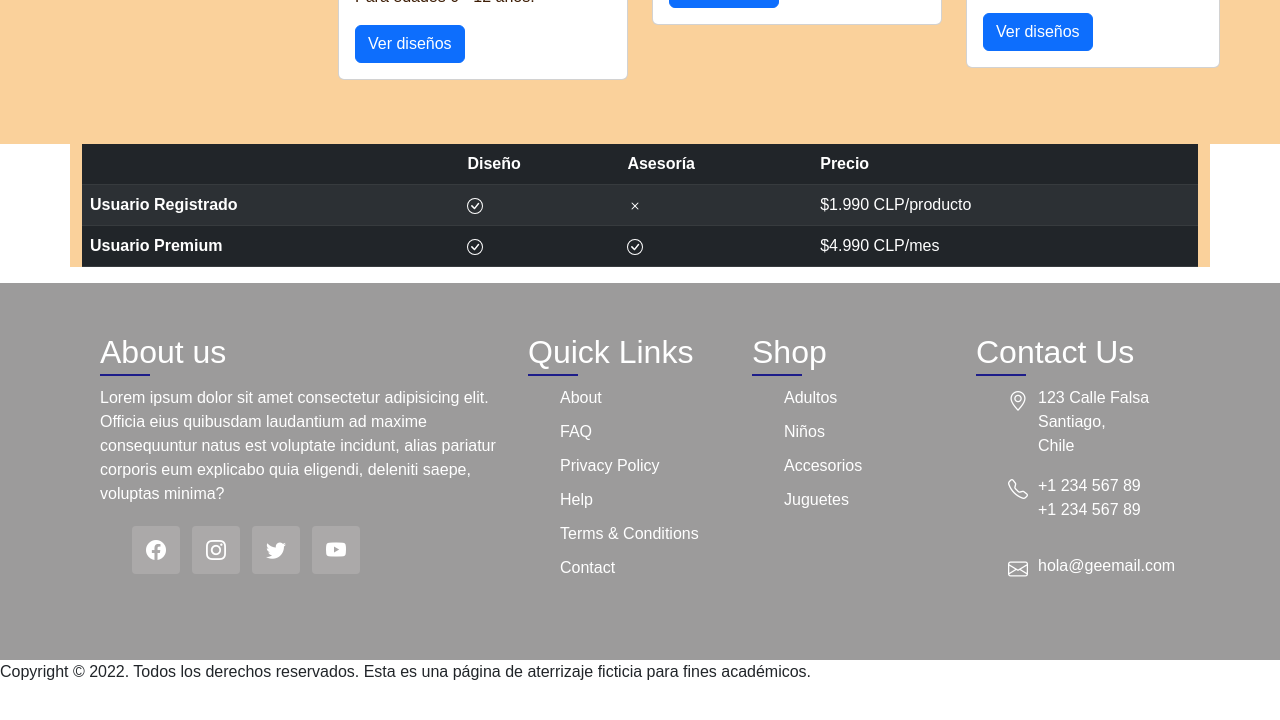
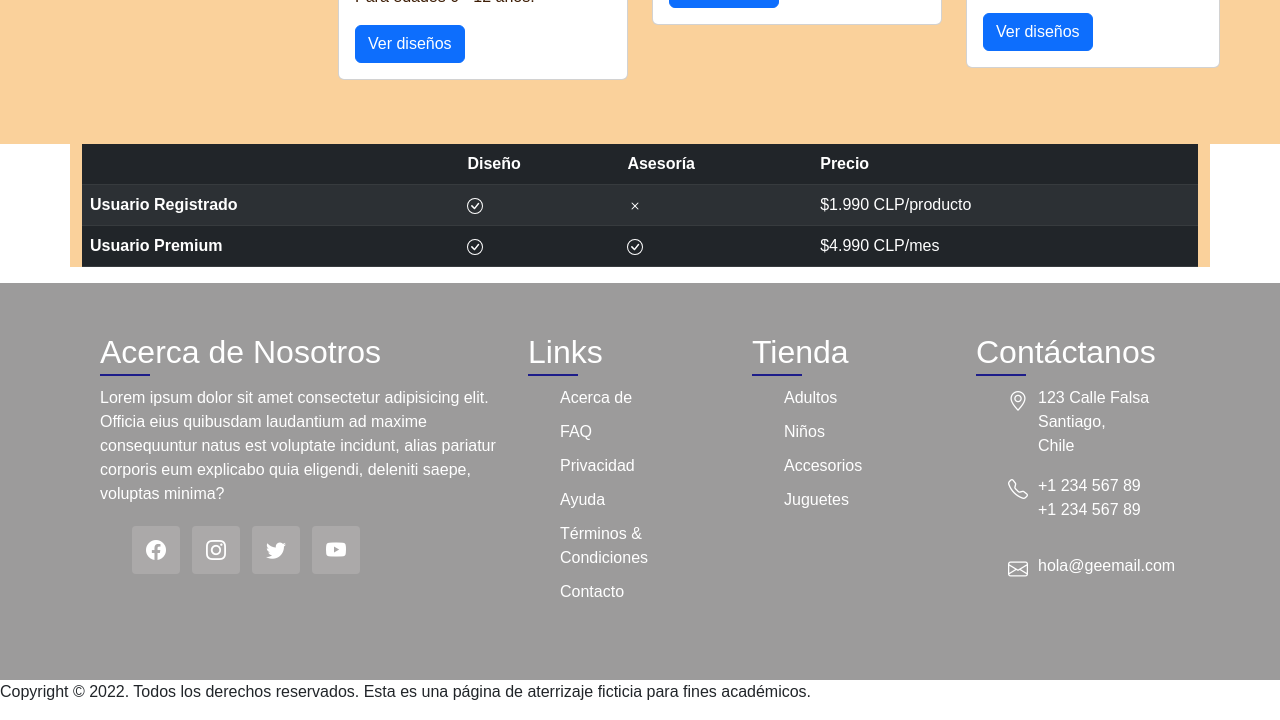
Before and after one commit to martinbriebac/proyecto.1-landing, a plain HTML site: page index.html in a window 1280 px wide. Shown: the part 1200-1920 px from the top of the page. Drawn offline with nearby package versions, Linux system fonts and the light colour scheme; files whose address does not match are found by name.

Commit message:
Add files via upload

```diff
--- a/index.html
+++ b/index.html
@@ -158,7 +158,7 @@
   <footer>
     <div class="footer-container">
       <div class="sec-aboutus">
-        <h2>About us</h2>
+        <h2>Acerca de Nosotros</h2>
         <p>Lorem ipsum dolor sit amet consectetur adipisicing elit. Officia eius quibusdam laudantium ad maxime
           consequuntur natus est voluptate incidunt, alias pariatur corporis eum explicabo quia eligendi, deleniti
           saepe, voluptas minima?</p>
@@ -170,18 +170,18 @@
         </ul>
       </div>
       <div class="sec-quicklinks">
-        <h2>Quick Links</h2>
+        <h2>Links</h2>
         <ul>
-          <li><a href="#">About</a></li>
+          <li><a href="#">Acerca de</a></li>
           <li><a href="#">FAQ</a></li>
-          <li><a href="#">Privacy Policy</a></li>
-          <li><a href="#">Help</a></li>
-          <li><a href="#">Terms & Conditions</a></li>
-          <li><a href="#">Contact</a></li>
+          <li><a href="#">Privacidad</a></li>
+          <li><a href="#">Ayuda</a></li>
+          <li><a href="#">Términos & Condiciones</a></li>
+          <li><a href="#">Contacto</a></li>
         </ul>
       </div>
       <div class="sec-shop">
-        <h2>Shop</h2>
+        <h2>Tienda</h2>
         <ul>
           <li><a href="#">Adultos</a></li>
           <li><a href="#">Niños</a></li>
@@ -190,7 +190,7 @@
         </ul>
       </div>
       <div class="sec-contact">
-        <h2>Contact Us</h2>
+        <h2>Contáctanos</h2>
         <ul class="sec-info">
           <li>
             <span><i class="bi bi-geo-alt"></i></span>
```
